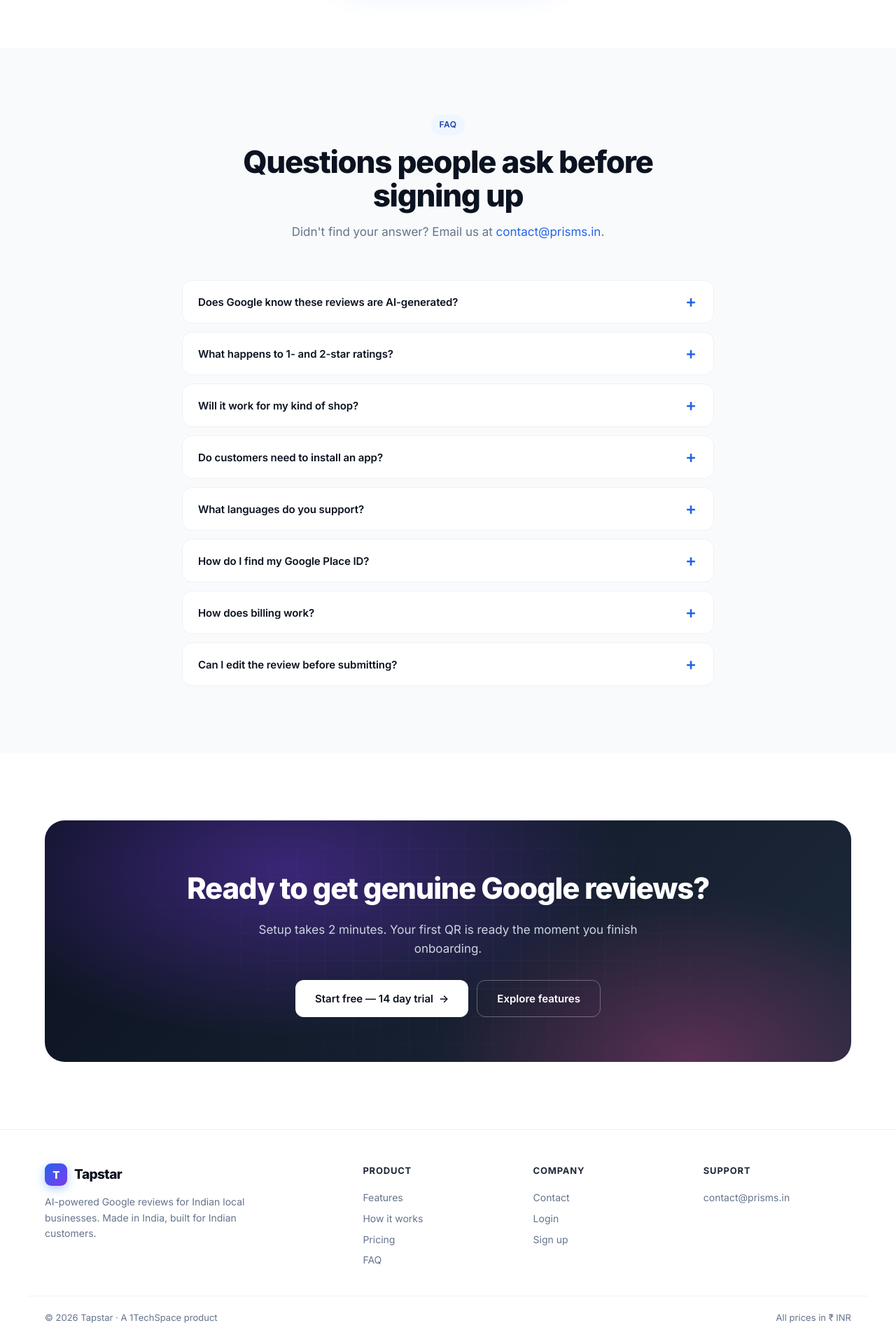
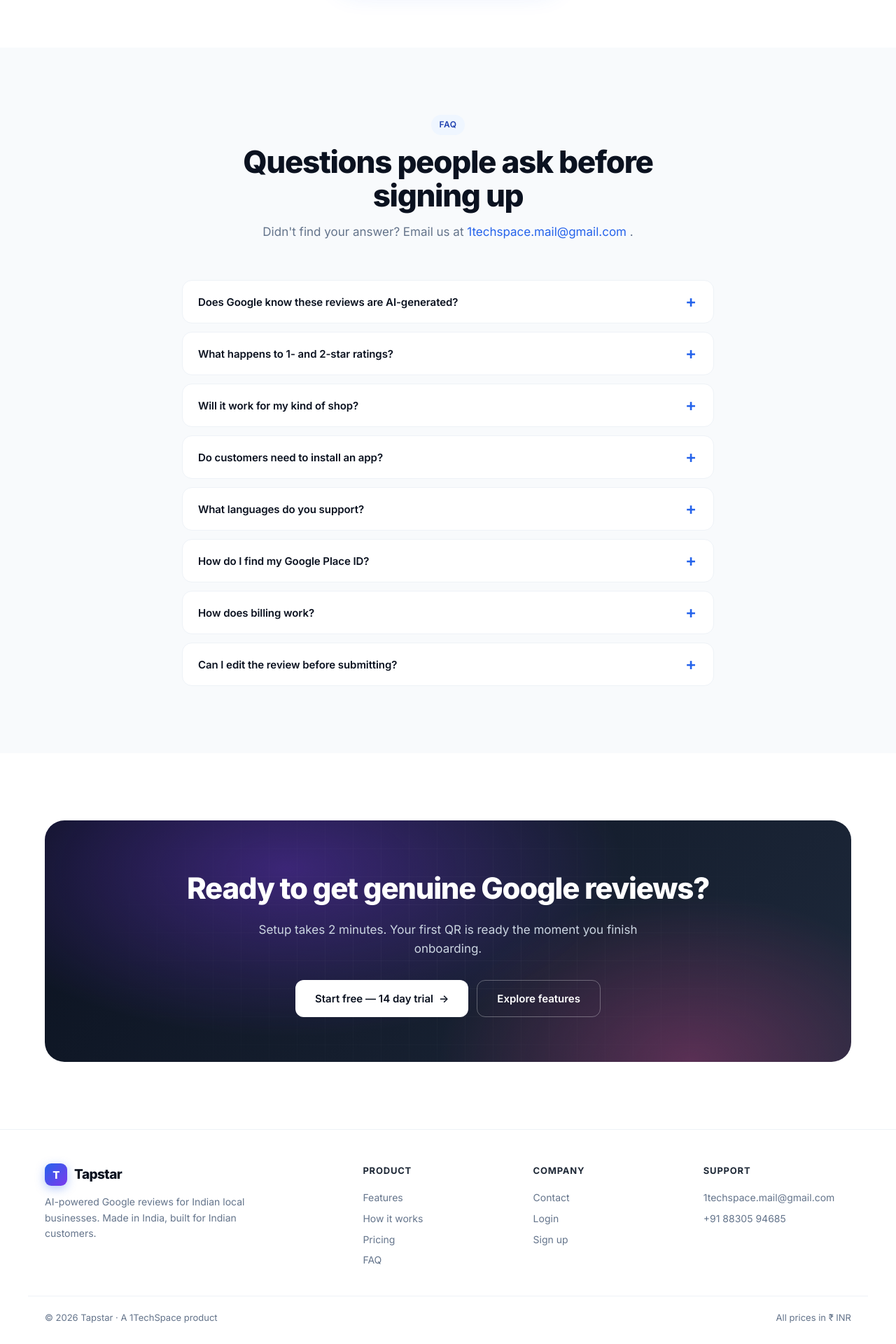
Before and after one commit to ChetanR01/TapStar, a Django app: page / in a window 1280 px wide. Shown: the part 3562-5482 px from the top of the page at 70% size. Run offline with Django 5.2, Linux system fonts and the light colour scheme; parts of the project's set-up code (start-up, migrations or seed data) failed here and were passed over.

Commit message:
updated cntact info on landing page

```diff
--- a/templates/landing.html
+++ b/templates/landing.html
@@ -1348,7 +1348,9 @@
     <div class="section-head" data-reveal>
       <span class="section-kicker">FAQ</span>
       <h2>Questions people ask before signing up</h2>
-      <p>Didn't find your answer? Email us at <a href="mailto:contact@prisms.in">contact@prisms.in</a>.</p>
+      <p>Didn't find your answer? Email us at <a href="mailto:1techspace.mail@gmail.com
+">1techspace.mail@gmail.com
+</a>.</p>
     </div>
 
     <div class="faq-list">
@@ -1447,13 +1449,15 @@
     </div>
     <div class="foot-col">
       <h5>Company</h5>
-      <a href="mailto:contact@prisms.in">Contact</a>
+      <a href="mailto:1techspace.mail@gmail.com">Contact</a>
       <a href="{% url 'login' %}">Login</a>
       <a href="{% url 'signup' %}">Sign up</a>
     </div>
     <div class="foot-col">
       <h5>Support</h5>
-      <a href="mailto:contact@prisms.in">contact@prisms.in</a>
+      <a href="mailto:1techspace.mail@gmail.com">1techspace.mail@gmail.com
+</a>
+      <a href="tel:+918830594685">+91 88305 94685</a>
     </div>
   </div>
   <div class="wrap foot-bottom">
```
